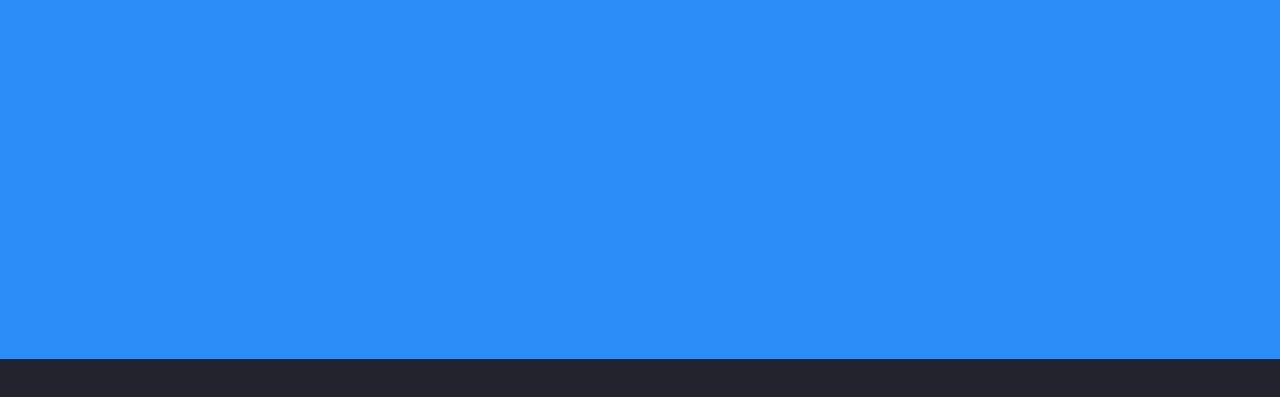
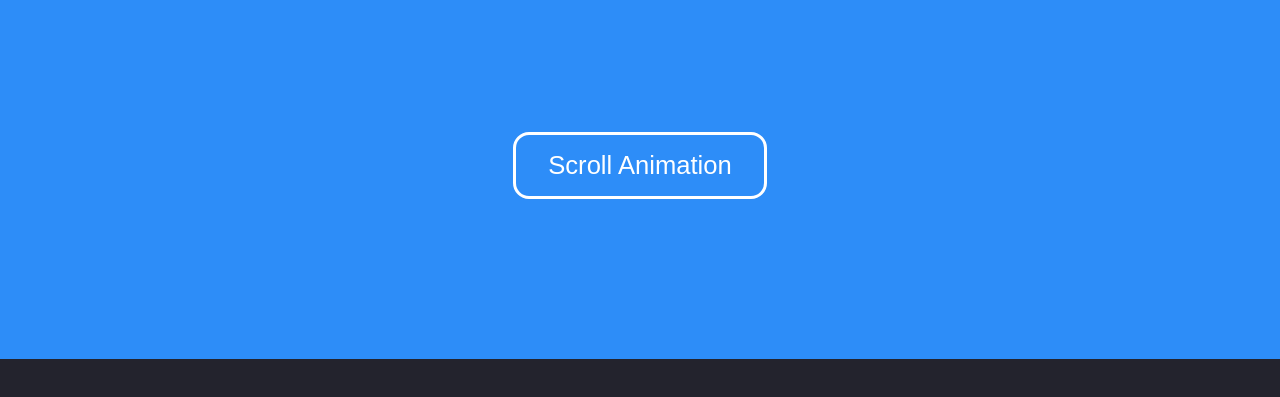
Before and after one commit to JayCodeGitHub/Scroll-Animation, a website built with webpack: page src/pages/index.html in a window 1280 px wide. Shown: the part 441-838 px from the top of the page. Built offline with nearby package versions, Linux system fonts and the light colour scheme.

Commit message:
Added and Styled Button

```diff
--- a/src/pages/index.html
+++ b/src/pages/index.html
@@ -11,6 +11,11 @@
         <h1>
             Scroll Animation Demo
         </h1>
+        <a href="#sectionTwo">
+            <button>
+                Scroll Animation
+            </button>
+        </a>
     </section>
     <section id="sectionTwo">
         <h1>
--- a/src/styles/main.scss
+++ b/src/styles/main.scss
@@ -1,5 +1,4 @@
 @import url('https://fonts.googleapis.com/css2?family=Roboto&display=swap');
-$text: red;
 
 html {
     font-family: roboto;
```
